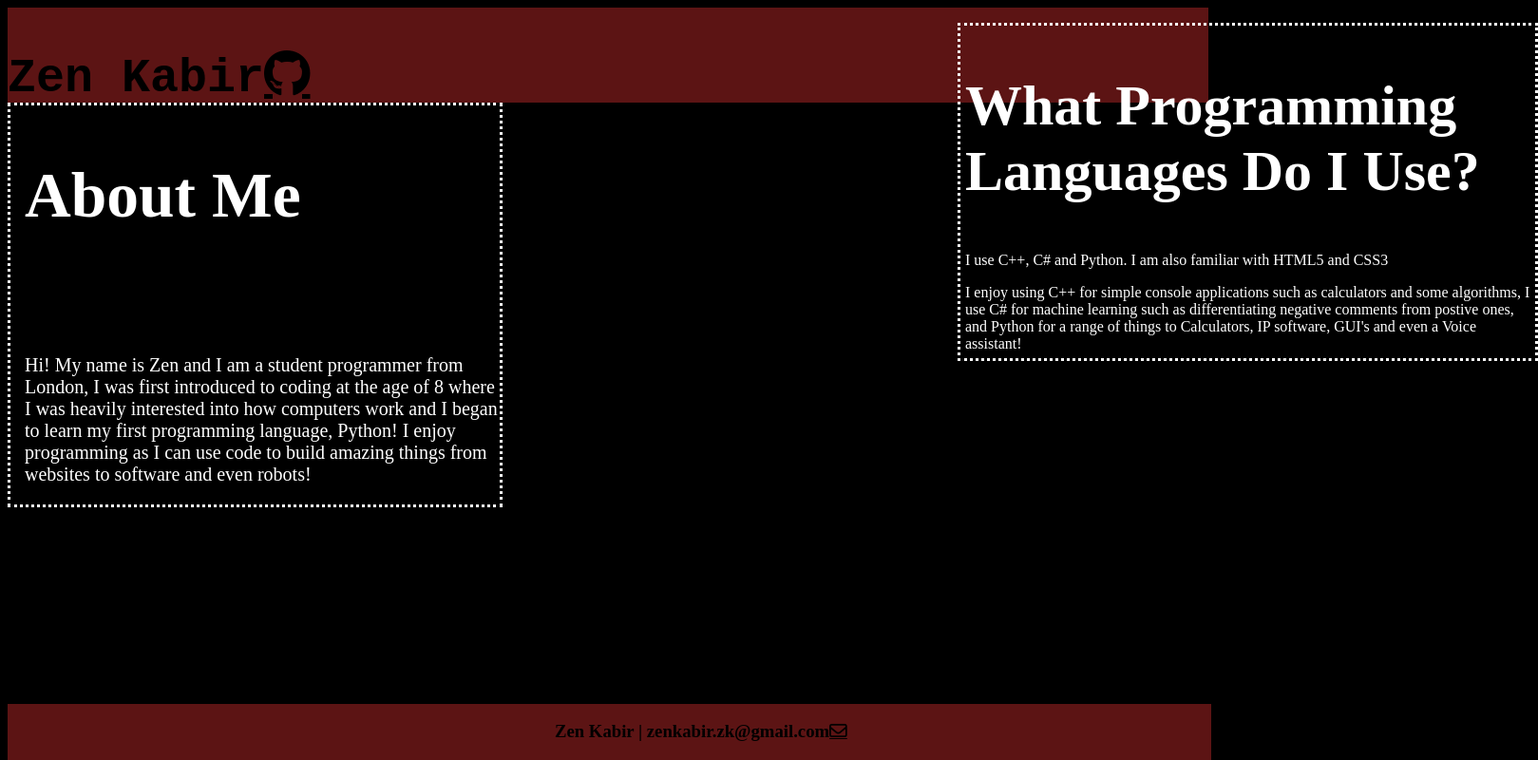
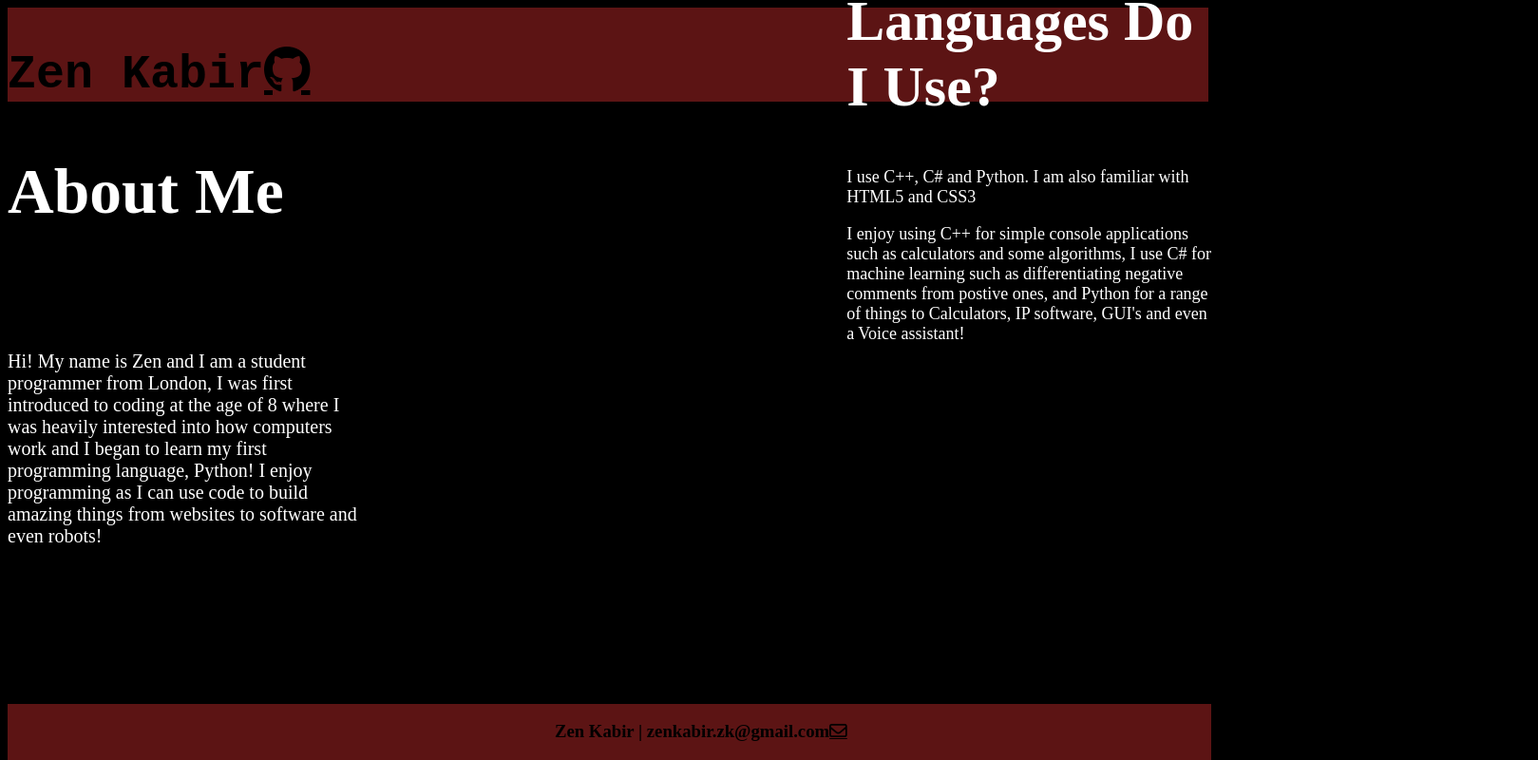
Before and after one commit to ZenKabir/ZenKabir.github.io, a plain HTML site: page index.html in a window 1280 px wide. Shown: the whole page at 95% size, 1619 px wide, since content can reach past the window. Drawn offline with Linux system fonts and the light colour scheme.

Commit message:
Update style.css

```diff
--- a/style.css
+++ b/style.css
@@ -3,14 +3,14 @@ body{
 }
 
 .headerbox{
-    height: 100px;
-    width: 10000;
+    height: 20%;
+    width: 100%;
     background: #5c1414;
 }
 
 .mainhead{
 
-    padding-top: 10px ;
+    padding-top: 0.5%;
     font-family: 'Courier New', Courier, monospace;
     font-size: 25px;
 }
@@ -18,10 +18,8 @@ body{
 .aboutbox{
     color: white;
     height: auto;
-    width: 500px;
-    padding-top: 0%;
-    padding-left: 15px;
-    border-style: dotted;
+    width: 30%;
+
 }
 
 .aboutmeheader{
@@ -36,17 +34,15 @@ body{
 
 .projects{
     color: white;
-    border-style: dotted;
-    width: 600px;
-    height: 350px;
-    padding-left: 5px;
-    margin-left: 1000px;
+    padding-left: 19%;
+    margin-left: 50%;
     bottom: 52.5%;
     position: absolute;
+    font-size: 18px;
 }
 
 .projectshead{
-    margin-top: 50px;
+
     font-size: 40px;
 }
 
```
